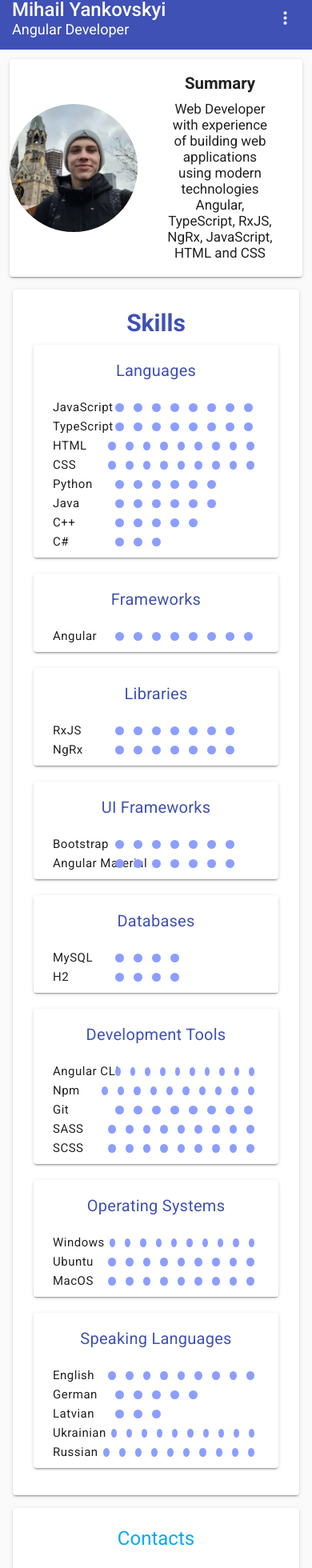
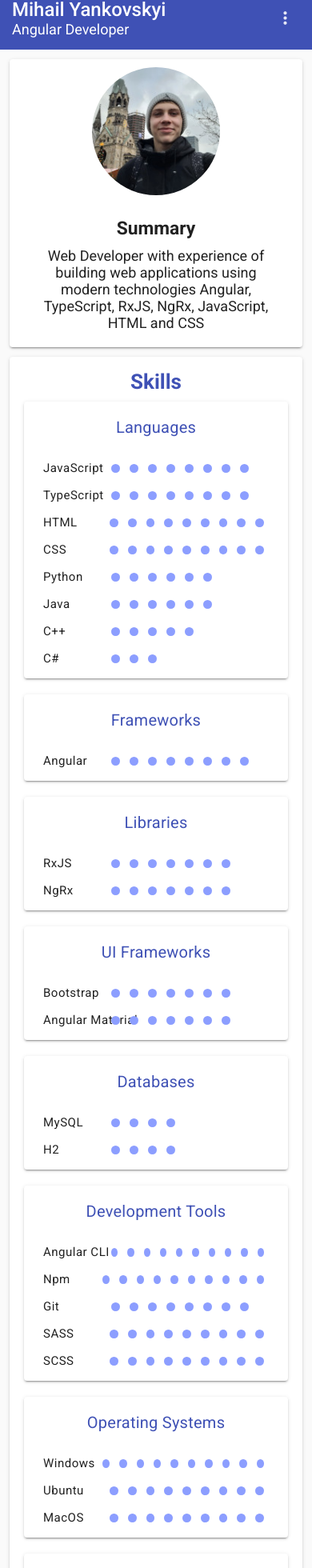
Before and after one commit to mihail-yankovskyi/cv, an Angular app: page / in a window 390 px wide. Shown: the part 18-1978 px from the top of the page at 80% size. Built offline with nearby package versions, Linux system fonts and the light colour scheme.

Commit message:
fix(app): fixed all bugs with displaing on the phone, exept for one line with 'Material Designe'

```diff
--- a/src/app/footer/footer.component.scss
+++ b/src/app/footer/footer.component.scss
@@ -35,13 +35,14 @@ mat-card {
 }
 
 @media (max-width: 450px) {
-  .mat-card {
+  mat-card {
     margin: 12px;
     padding: 8px;
 
     h1 {
       font-size: 20px !important;
-      margin-bottom: 14px;
+      margin-top: 8px;
+      margin-bottom: 18px;
     }
 
     .main-part-footer {
--- a/src/app/sections/sections.component.scss
+++ b/src/app/sections/sections.component.scss
@@ -20,8 +20,12 @@ mat-card {
 }
 
 @media (max-width: 450px) {
-  .mat-card {
+  mat-card {
     padding: 16px;
     margin: 12px;
+
+    h1 {
+      font-size: 26px;
+    }
   }
 }
--- a/src/app/skill/skill.component.scss
+++ b/src/app/skill/skill.component.scss
@@ -22,6 +22,10 @@
 }
 
 @media (max-width: 450px) {
+  .skill-wrapper {
+    margin: 5px 0;
+  }
+
   .level {
     width: 11px;
     height: 11px;
--- a/src/app/summary/summary.component.scss
+++ b/src/app/summary/summary.component.scss
@@ -38,7 +38,7 @@
 
 @media (max-width: 450px) {
   .mat-card {
-    display: block;
+    display: block !important;
     margin: 12px;
 
     .wraper-photo {
@@ -53,7 +53,7 @@
     }
 
     .mat-card-content {
-      font-size: 17px;
+      font-size: 19px;
       display: flex;
       flex-direction: column;
       align-items: center;
@@ -68,7 +68,7 @@
         text-align: center;
         margin: 0;
         padding: 0 36px 20px 36px;
-        font-size: 17px;
+        font-size: 18px;
       }
     }
   }
```
